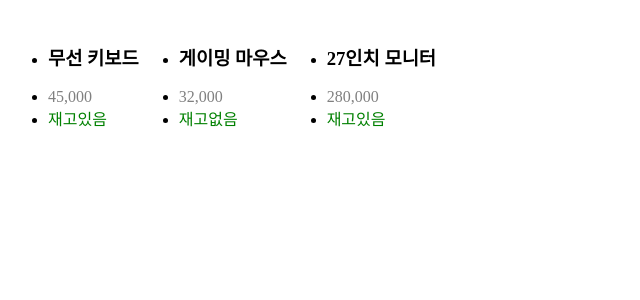
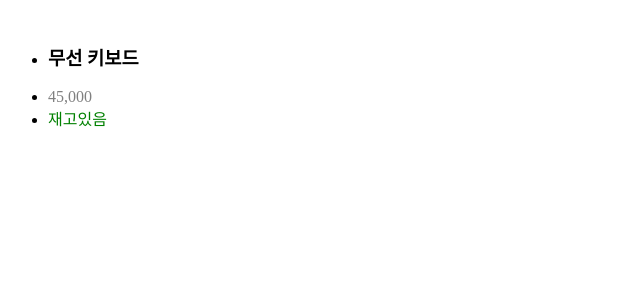
Before and after one commit to kant300/tj2025A_web2.09, a React (Vite) app in the folder reactapp/: page / in a window 1280 px wide. Shown: the top 300 px of the page, without its empty margins (0-640 px from the left). Built offline with nearby package versions, Linux system fonts and the light colour scheme.

Commit message:
20250916 example/day01 Task2 props를 받자마자 구문분해

```diff
--- a/reactapp/src/example/day01/Task2.jsx
+++ b/reactapp/src/example/day01/Task2.jsx
@@ -14,18 +14,18 @@
     return(<>
         <div class="products">
             { /* 하위 컴포넌트 호출과 동시에 props 속성 자료 전달 */}
-            <InfoCard product = { products[0] } />
-            <InfoCard product = { products[1] } />
-            <InfoCard product = { products[2] } />
-
+            <InfoCard
+                title = { products[0].title }
+                price = { products[0].price }
+                inStock = { products[0].inStock }
+            />
         </div>
         </>)
   }
 
   // [2] 하위 컴포넌트 : 제품1개당 정보 구성하는 컴포넌트
-  function InfoCard( props ){
+  function InfoCard( { title, price, inStock } ){
     // 구문분해, props 현재상태 : { product : { title, price, inStock } }
-    const { title, price, inStock } = props.product
     return (<>
             <ul>
                 <li><h3> { title } </h3> </li>
```
